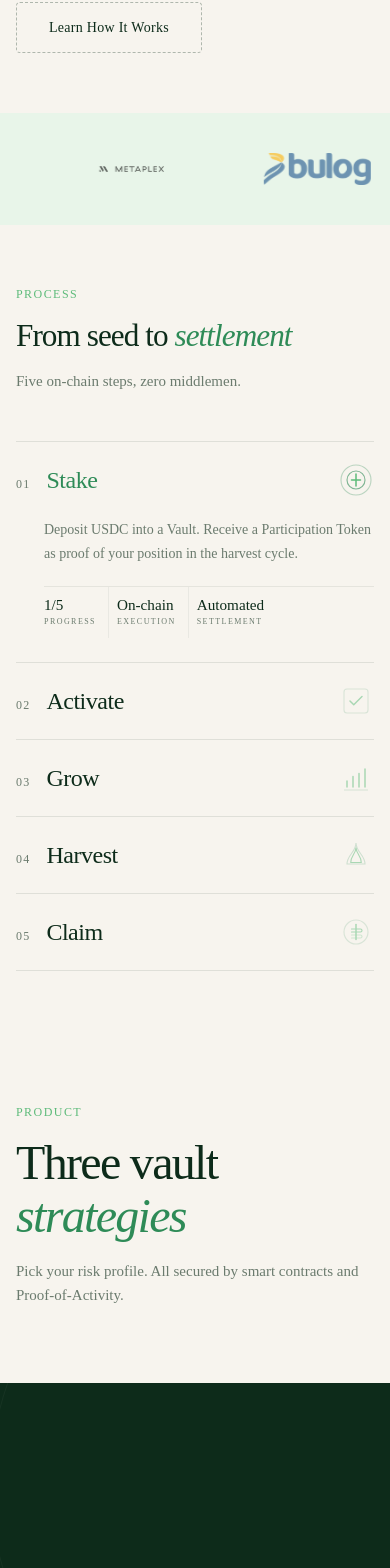
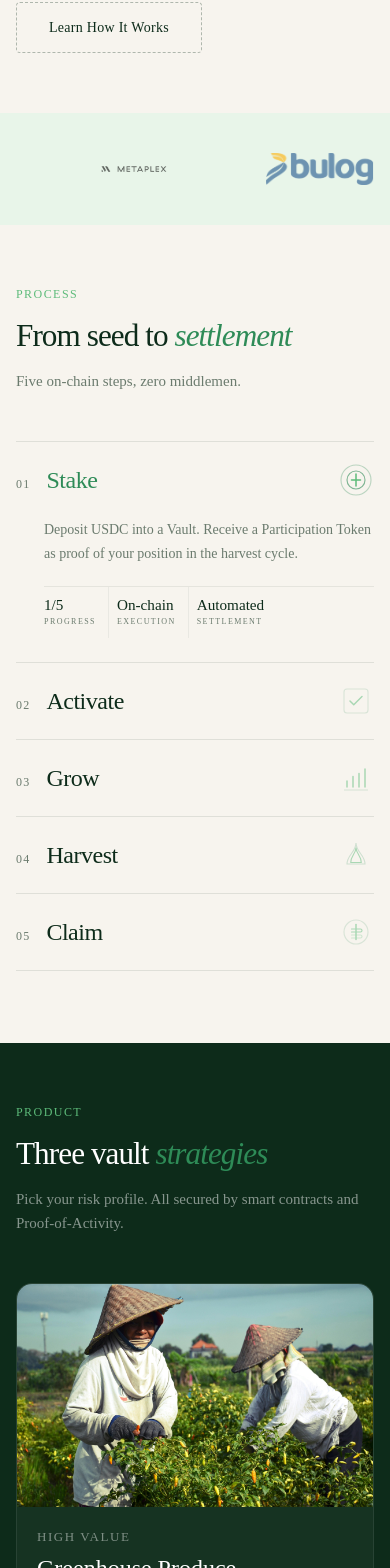
Before and after one commit to PanoraLabs/New-PanoraWeb, a Next.js app: page / in a window 390 px wide. Shown: the part 1154-2722 px from the top of the page. Built offline with nearby package versions, Linux system fonts and the light colour scheme; grey boxes are pictures that could not be loaded.

Commit message:
feat: update footer & vault section for mobile user

```diff
--- a/src/app/globals.css
+++ b/src/app/globals.css
@@ -1199,6 +1199,110 @@ nav.nav-scrolled {
   color: var(--sprout);
 }
 
+/* ── VAULTS — Mobile Cards ── */
+.vault-mobile-section {
+  background: var(--forest);
+  padding: 80px 24px 96px;
+}
+
+.vault-mobile-header {
+  margin-bottom: 48px;
+}
+
+.vault-mobile-header .section-title {
+  color: var(--white);
+}
+
+.vault-mobile-header .section-sub {
+  color: rgba(255, 255, 255, 0.5);
+}
+
+.vault-mobile-list {
+  display: flex;
+  flex-direction: column;
+  gap: 32px;
+}
+
+.vault-mobile-card {
+  border-radius: 16px;
+  overflow: hidden;
+  background: rgba(255, 255, 255, 0.04);
+  border: 1px solid rgba(255, 255, 255, 0.08);
+}
+
+.vault-mobile-image {
+  position: relative;
+  width: 100%;
+  aspect-ratio: 16 / 10;
+}
+
+.vault-mobile-image .vault-image-photo {
+  border-radius: 0;
+}
+
+.vault-mobile-info {
+  padding: 24px;
+}
+
+.vault-mobile-title {
+  font-family: var(--serif);
+  font-size: 28px;
+  color: var(--white);
+  margin-bottom: 12px;
+  line-height: 1.2;
+}
+
+.vault-mobile-desc {
+  font-size: 14px;
+  color: rgba(255, 255, 255, 0.5);
+  line-height: 1.7;
+  margin-bottom: 24px;
+}
+
+.vault-mobile-card .vault-name {
+  margin-bottom: 8px;
+}
+
+.vault-mobile-card .vault-meta {
+  gap: 32px;
+}
+
+.vault-mobile-card .vm-val {
+  font-size: 18px;
+}
+
+/* Dark mode */
+.dark .vault-mobile-section {
+  background: var(--secondary);
+}
+
+.dark .vault-mobile-header .section-title {
+  color: var(--foreground);
+}
+
+.dark .vault-mobile-card {
+  background: rgba(255, 255, 255, 0.03);
+  border-color: rgba(93, 187, 122, 0.1);
+}
+
+@media (max-width: 480px) {
+  .vault-mobile-section {
+    padding: 60px 16px 72px;
+  }
+
+  .vault-mobile-title {
+    font-size: 24px;
+  }
+
+  .vault-mobile-info {
+    padding: 20px;
+  }
+
+  .vault-mobile-desc {
+    font-size: 13px;
+  }
+}
+
 /* ── MERGED MARKET + ECONOMICS (scrollytelling) ── */
 .me-scroll-container {
   background: var(--cream);
@@ -1219,16 +1323,40 @@ nav.nav-scrolled {
 .me-inner {
   display: grid;
   grid-template-columns: 1fr 1fr;
-  gap: 80px;
+  column-gap: 80px;
   max-width: 1200px;
   width: 100%;
   padding: 0 60px;
   align-items: center;
 }
 
-/* ── LEFT: single text block, lines dim/highlight ── */
-.me-left {
-  display: flex;
+/* Desktop grid: statements left, visuals right (overlapping for crossfade) */
+.me-s1 {
+  grid-column: 1;
+  grid-row: 1 / 3;
+  display: flex;
+  align-items: center;
+}
+
+.me-s2 {
+  grid-column: 1;
+  grid-row: 1 / 3;
+  display: flex;
+  align-items: center;
+}
+
+.me-v1 {
+  grid-column: 2;
+  grid-row: 1 / 3;
+  display: flex;
+  align-items: center;
+}
+
+.me-v2 {
+  grid-column: 2;
+  grid-row: 1 / 3;
+  display: flex;
+  align-items: center;
 }
 
 .me-statement {
@@ -1247,28 +1375,6 @@ nav.nav-scrolled {
 
 .me-line {
   display: block;
-}
-
-/* ── RIGHT: visuals only ── */
-.me-right {
-  position: relative;
-  min-height: 480px;
-  display: flex;
-  align-items: center;
-  justify-content: center;
-}
-
-.me-vis {
-  width: 100%;
-  display: flex;
-  align-items: center;
-}
-
-.me-vis-abs {
-  position: absolute;
-  inset: 0;
-  display: flex;
-  align-items: center;
 }
 
 /* checklist */
@@ -1582,16 +1688,26 @@ nav.nav-scrolled {
 /* ── FOOTER ── */
 footer {
   background: var(--ink);
-  padding: 80px 60px 40px;
+  padding: 48px 60px 32px;
 }
 
 .footer-top {
+  display: flex;
+  gap: 60px;
+  margin-bottom: 40px;
+  padding-bottom: 40px;
+  border-bottom: 1px solid rgba(255, 255, 255, 0.08);
+}
+
+.footer-brand {
+  flex: 1;
+  min-width: 0;
+}
+
+.footer-columns {
   display: grid;
-  grid-template-columns: 2fr 1fr 1fr 1fr;
-  gap: 60px;
-  margin-bottom: 60px;
-  padding-bottom: 60px;
-  border-bottom: 1px solid rgba(255, 255, 255, 0.08);
+  grid-template-columns: repeat(3, auto);
+  gap: 48px;
 }
 
 .footer-brand-name {
@@ -1728,54 +1844,11 @@ footer {
     margin-bottom: 32px;
   }
 
-  /* Vaults */
-  .vault-scroll-section {
-    height: 350vh;
-  }
-
-  .vault-scroll-layout {
-    gap: 24px;
-    padding: 0 24px;
-  }
-
-  .vault-scroll-header {
-    flex-direction: column;
-    align-items: flex-start;
-    gap: 16px;
-    padding: 80px 24px 48px;
-  }
-
-  .vault-header-sub {
-    max-width: 100%;
-  }
-
-  .vault-scroll-bottom {
-    grid-template-columns: 1fr;
-    gap: 32px;
-  }
-
-  .vault-scroll-right {
-    display: none;
-  }
-
-  .vault-scroll-title {
-    font-size: 32px;
-  }
-
-  .vault-scroll-desc {
-    font-size: 15px;
-    margin-bottom: 24px;
-  }
-
-  .vault-scroll-cards {
-    min-height: 220px;
-  }
-
   .vm-val {
     font-size: 18px;
   }
 
-  /* Market Economics */
+  /* Market Economics — mobile: interleave statements with visuals */
   .me-scroll-container {
     height: auto;
   }
@@ -1783,17 +1856,38 @@ footer {
   .me-sticky {
     position: static;
     height: auto;
-    padding: 80px 0;
+    padding: 60px 0;
   }
 
   .me-inner {
     grid-template-columns: 1fr;
-    gap: 48px;
+    gap: 0;
     padding: 0 24px;
   }
 
+  .me-s1,
+  .me-s2,
+  .me-v1,
+  .me-v2 {
+    grid-column: 1;
+    grid-row: auto;
+    opacity: 1 !important;
+    transform: none !important;
+  }
+
+  .me-s1 { order: 1; }
+  .me-v1 { order: 2; margin-top: 32px; }
+  .me-s2 { order: 3; margin-top: 48px; }
+  .me-v2 { order: 4; margin-top: 32px; }
+
+  .me-s1,
+  .me-s2 {
+    text-align: center;
+    justify-content: center;
+  }
+
   .me-statement {
-    font-size: clamp(32px, 8vw, 48px);
+    font-size: clamp(28px, 7vw, 42px);
     opacity: 1 !important;
   }
 
@@ -1802,54 +1896,57 @@ footer {
     transform: none !important;
   }
 
-  .me-right {
-    min-height: unset;
-    flex-direction: column;
-    gap: 48px;
-  }
-
-  .me-vis,
-  .me-vis-abs {
-    position: static;
-    opacity: 1 !important;
-    transform: none !important;
+  .me-checklist {
+    gap: 20px;
+  }
+
+  .me-checklist li {
+    font-size: 14px;
+    gap: 12px;
+    line-height: 1.45;
+  }
+
+  .me-check-icon {
+    font-size: 18px;
   }
 
   .me-split-row {
     flex-direction: column;
-    gap: 32px;
+    gap: 28px;
     align-items: center;
   }
 
   .me-donut {
-    width: 200px;
-    height: 200px;
+    width: 180px;
+    height: 180px;
   }
 
   .me-dc-val {
-    font-size: 32px;
+    font-size: 28px;
   }
 
   .me-dc-label {
-    font-size: 12px;
+    font-size: 11px;
   }
 
   .me-pct-col {
     flex-direction: row;
-    gap: 24px;
+    gap: 20px;
     justify-content: center;
+    flex-wrap: wrap;
   }
 
   .me-pct-item {
     text-align: center;
+    min-width: 80px;
   }
 
   .me-pct-val {
-    font-size: 28px;
-  }
-
-  .me-checklist li {
-    font-size: 15px;
+    font-size: 24px;
+  }
+
+  .me-pct-label {
+    font-size: 13px;
   }
 
   /* Footer */
@@ -1858,8 +1955,27 @@ footer {
   }
 
   .footer-top {
-    grid-template-columns: 1fr 1fr;
-    gap: 40px;
+    flex-direction: column;
+    gap: 32px;
+    margin-bottom: 32px;
+    padding-bottom: 32px;
+  }
+
+  .footer-columns {
+    grid-template-columns: repeat(3, 1fr);
+    gap: 24px;
+  }
+
+  .footer-links {
+    gap: 8px;
+  }
+
+  .footer-links a {
+    font-size: 13px;
+  }
+
+  .footer-col-title {
+    margin-bottom: 14px;
   }
 
   #proof {
@@ -1908,54 +2024,83 @@ footer {
     padding: 5rem 1rem 4rem;
   }
 
-  .vault-scroll-header {
-    padding: 60px 16px 36px;
-  }
-
-  .vault-scroll-layout {
-    padding: 0 16px;
-  }
-
-  .vault-scroll-title {
-    font-size: 26px;
-  }
-
-  .vault-scroll-desc {
-    font-size: 14px;
+  .me-sticky {
+    padding: 48px 0;
   }
 
   .me-inner {
     padding: 0 16px;
   }
 
+  .me-v1 { margin-top: 24px; }
+  .me-s2 { margin-top: 40px; }
+  .me-v2 { margin-top: 24px; }
+
+  .me-statement {
+    font-size: clamp(24px, 7vw, 36px);
+  }
+
+  .me-checklist {
+    gap: 16px;
+  }
+
+  .me-checklist li {
+    font-size: 13px;
+    gap: 10px;
+  }
+
+  .me-check-icon {
+    font-size: 16px;
+  }
+
   .me-donut {
-    width: 160px;
-    height: 160px;
+    width: 140px;
+    height: 140px;
   }
 
   .me-dc-val {
-    font-size: 24px;
+    font-size: 20px;
+  }
+
+  .me-dc-label {
+    font-size: 10px;
+  }
+
+  .me-pct-col {
+    gap: 16px;
   }
 
   .me-pct-val {
-    font-size: 22px;
+    font-size: 20px;
   }
 
   .me-pct-label {
-    font-size: 13px;
+    font-size: 12px;
+  }
+
+  .me-split-row {
+    gap: 20px;
   }
 
   .faq-section {
     padding: 60px 16px;
   }
 
-  .footer-top {
-    grid-template-columns: 1fr;
-    gap: 32px;
+  .footer-columns {
+    gap: 16px;
+  }
+
+  .footer-links a {
+    font-size: 12px;
+  }
+
+  .footer-col-title {
+    font-size: 11px;
+    margin-bottom: 12px;
   }
 
   footer {
-    padding: 48px 16px 24px;
+    padding: 40px 16px 24px;
   }
 
   #proof {
--- a/src/components/sections/SiteFooter.tsx
+++ b/src/components/sections/SiteFooter.tsx
@@ -24,13 +24,14 @@ export function SiteFooter() {
   return (
     <footer>
       <div className="footer-top">
-        <div>
+        <div className="footer-brand">
           <div className="footer-brand-name">Panora Labs</div>
           <p className="footer-brand-desc">
             Climate-Smart RWA Agriculture Infrastructure. Building the financial
             rails for Indonesia&apos;s farmers on Solana.
           </p>
         </div>
+        <div className="footer-columns">
           {columns.map(({ title, links }) => (
             <div key={title}>
               <div className="footer-col-title">{title}</div>
@@ -44,6 +45,7 @@ export function SiteFooter() {
             </div>
           ))}
         </div>
+      </div>
       <div className="footer-bottom">
         <span className="footer-copy">© 2026 Panora Labs. All rights reserved.</span>
       </div>
--- a/src/components/sections/Vaults.tsx
+++ b/src/components/sections/Vaults.tsx
@@ -1,6 +1,6 @@
 "use client"
 
-import { useRef } from "react"
+import { useEffect, useRef, useState } from "react"
 import Image from "next/image"
 import { motion, useScroll, useTransform } from "framer-motion"
 
@@ -31,6 +31,74 @@ const vaults = [
   },
 ] as const
 
+function useIsMobile(breakpoint = 901) {
+  const [isMobile, setIsMobile] = useState(false)
+  useEffect(() => {
+    const mql = window.matchMedia(`(max-width: ${breakpoint - 1}px)`)
+    setIsMobile(mql.matches)
+    const handler = (e: MediaQueryListEvent) => setIsMobile(e.matches)
+    mql.addEventListener("change", handler)
+    return () => mql.removeEventListener("change", handler)
+  }, [breakpoint])
+  return isMobile
+}
+
+/* ─── Mobile: stacked cards ─── */
+function MobileVaults() {
+  return (
+    <section id="vaults" className="vault-mobile-section">
+      <div className="vault-mobile-header">
+        <div className="section-label">Product</div>
+        <h2 className="section-title">
+          Three vault <em>strategies</em>
+        </h2>
+        <p className="section-sub">
+          Pick your risk profile. All secured by smart contracts and
+          Proof-of-Activity.
+        </p>
+      </div>
+
+      <div className="vault-mobile-list">
+        {vaults.map((vault, i) => (
+          <motion.div
+            key={vault.title}
+            className="vault-mobile-card"
+            initial={{ opacity: 0, y: 32 }}
+            whileInView={{ opacity: 1, y: 0 }}
+            viewport={{ once: true, margin: "-60px" }}
+            transition={{ duration: 0.5, delay: i * 0.1 }}
+          >
+            <div className="vault-mobile-image">
+              <Image
+                src={vault.image}
+                alt={vault.title}
+                fill
+                className="vault-image-photo"
+              />
+            </div>
+            <div className="vault-mobile-info">
+              <div className="vault-name">{vault.name}</div>
+              <h3 className="vault-mobile-title">{vault.title}</h3>
+              <p className="vault-mobile-desc">{vault.desc}</p>
+              <div className="vault-meta">
+                <div>
+                  <div className="vm-label">Est. Return</div>
+                  <div className="vm-val">{vault.returnVal}</div>
+                </div>
+                <div>
+                  <div className="vm-label">Duration</div>
+                  <div className="vm-val">{vault.duration}</div>
+                </div>
+              </div>
+            </div>
+          </motion.div>
+        ))}
+      </div>
+    </section>
+  )
+}
+
+/* ─── Desktop: scroll-driven ─── */
 function VaultContent({
   vault,
   index,
@@ -45,7 +113,6 @@ function VaultContent({
   const start = index * segmentSize
   const end = start + segmentSize
 
-  // Fade in during first 30% of segment, stay visible, fade out during last 20%
   const fadeIn = start + segmentSize * 0.05
   const fadeOut = end - segmentSize * 0.15
 
@@ -106,7 +173,7 @@ function VaultProgress({
   )
 }
 
-export function Vaults() {
+function DesktopVaults() {
   const sectionRef = useRef<HTMLElement>(null)
 
   const { scrollYProgress } = useScroll({
@@ -116,7 +183,6 @@ export function Vaults() {
 
   return (
     <section id="vaults" ref={sectionRef} className="vault-scroll-section">
-      {/* Header - sits above the sticky area */}
       <div className="vault-scroll-header">
         <div className="vault-scroll-header-text">
           <div className="section-label">Product</div>
@@ -137,7 +203,6 @@ export function Vaults() {
         <div className="vaults-bg-circle2" />
 
         <div className="vault-scroll-layout">
-          {/* Content + images */}
           <div className="vault-scroll-bottom">
             <div className="vault-scroll-left">
               <div className="vault-scroll-cards-area">
@@ -192,3 +257,8 @@ export function Vaults() {
     </section>
   )
 }
+
+export function Vaults() {
+  const isMobile = useIsMobile()
+  return isMobile ? <MobileVaults /> : <DesktopVaults />
+}
```
Lines whose indentation alone changed are shown as unchanged.
